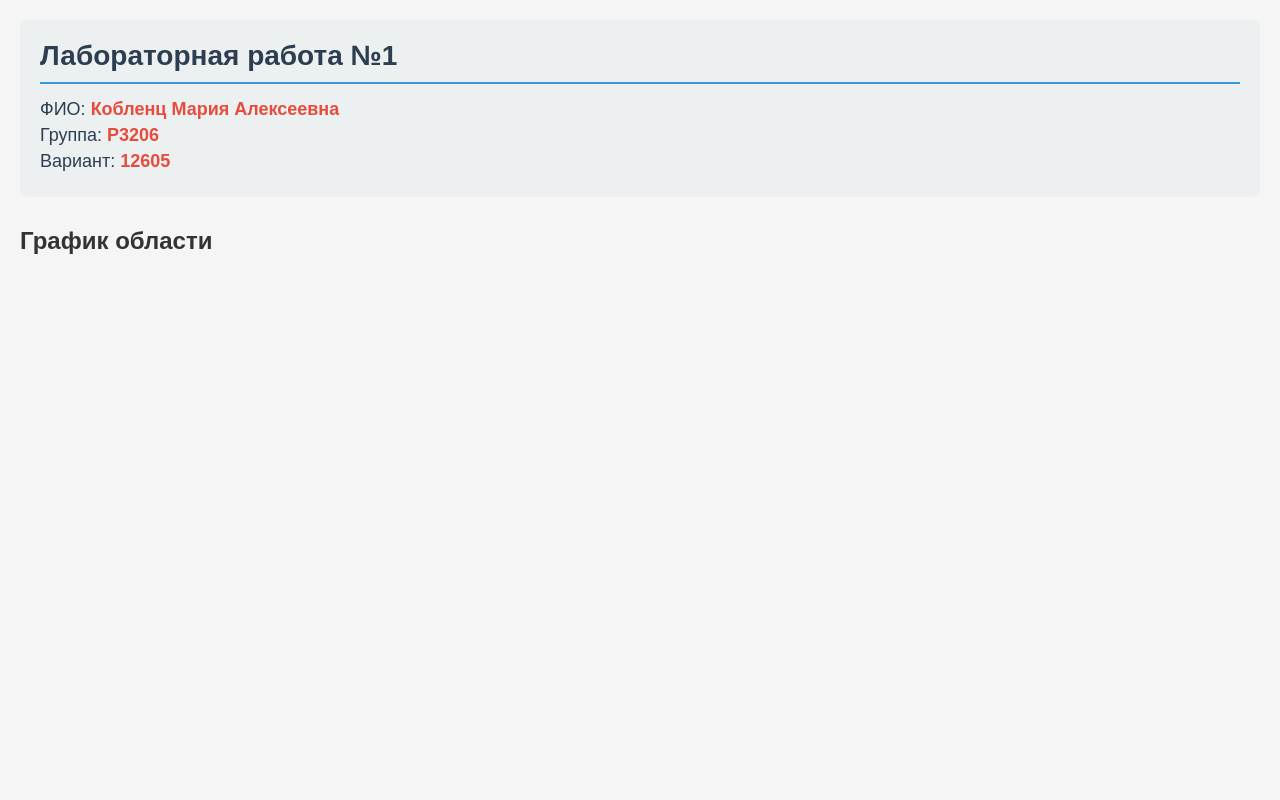
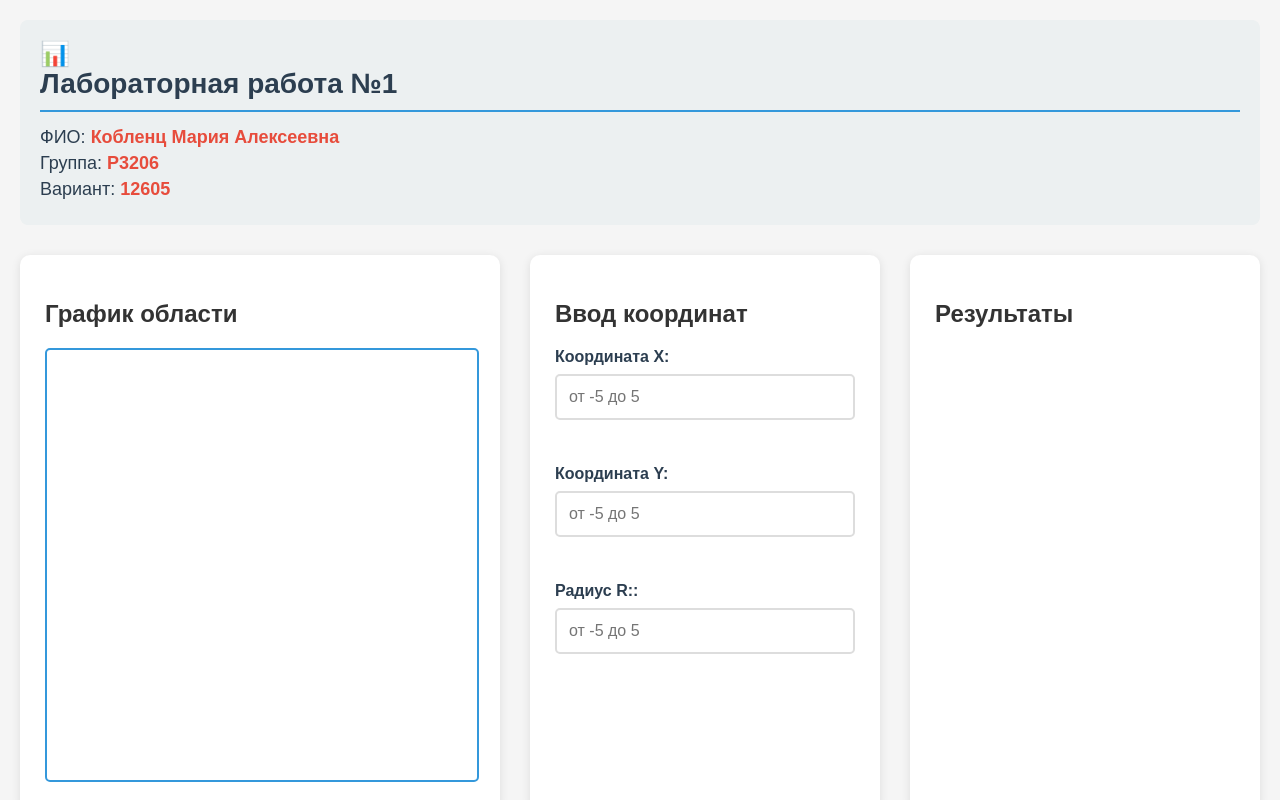
Before and after one commit to MKoblents/web_1, a website: page index.html in a window 1280 px wide. Shown: the top 800 px of the page. Drawn offline with Linux system fonts and the light colour scheme.

Commit message:
styles ready

```diff
--- a/styles.css
+++ b/styles.css
@@ -31,3 +31,75 @@ body{
     border-bottom: 2px solid #3498db;
     padding-bottom: 10px;
 }
+.container{
+    display: flex;
+    flex-wrap: wrap;
+    gap: 30px;
+    justify-content: center;
+}
+.canvas-section,
+.form-section,
+.results-section {
+    background-color: white;
+    padding: 25px;
+    border-radius: 10px;
+    box-shadow: 0 2px 10px rgba(0,0,0,0.1) ;
+    flex: 1;
+    min-width: 300px;
+}
+.canvas-section {
+    flex: 2;
+}
+
+#coordinate-plane {
+    width: 100%;
+    height: auto;
+    border: 2px solid #3498db;
+    border-radius: 5px;
+}
+.form-group {
+    margin-bottom: 20px;
+}
+
+.form-group label {
+    display: block;
+    margin-bottom: 8px;
+    font-weight: bold;
+    color: #2c3e50;
+}
+input[type="number"] {
+    width: 100%;
+    padding: 12px;
+    border: 2px solid #ddd;
+    border-radius: 5px;
+    font-size: 16px;
+    transition: border-color 0.3s, box-shadow 0.3s;
+    box-sizing: border-box;
+}
+input[type="number"]:focus {
+    outline: none;
+    border-color: #3498db;
+    box-shadow: 0 0 0 3px rgba(52, 152, 219, 0.2);
+}
+input[type="number"]:invalid:not(:placeholder-shown) {
+    border-color: #e74c3c;
+}
+
+input[type="number"]:valid:not(:placeholder-shown) {
+    border-color: #27ae60;
+}
+.page-header::before {
+    content: "📊 ";
+    font-size: 24px;
+    margin-right: 10px;
+}
+.container > section {
+    margin-bottom: 20px;
+}
+.error-message {
+    display: block;
+    color: #e74c3c;
+    font-size: 14px;
+    margin-top: 5px;
+    min-height: 20px;
+}
```
